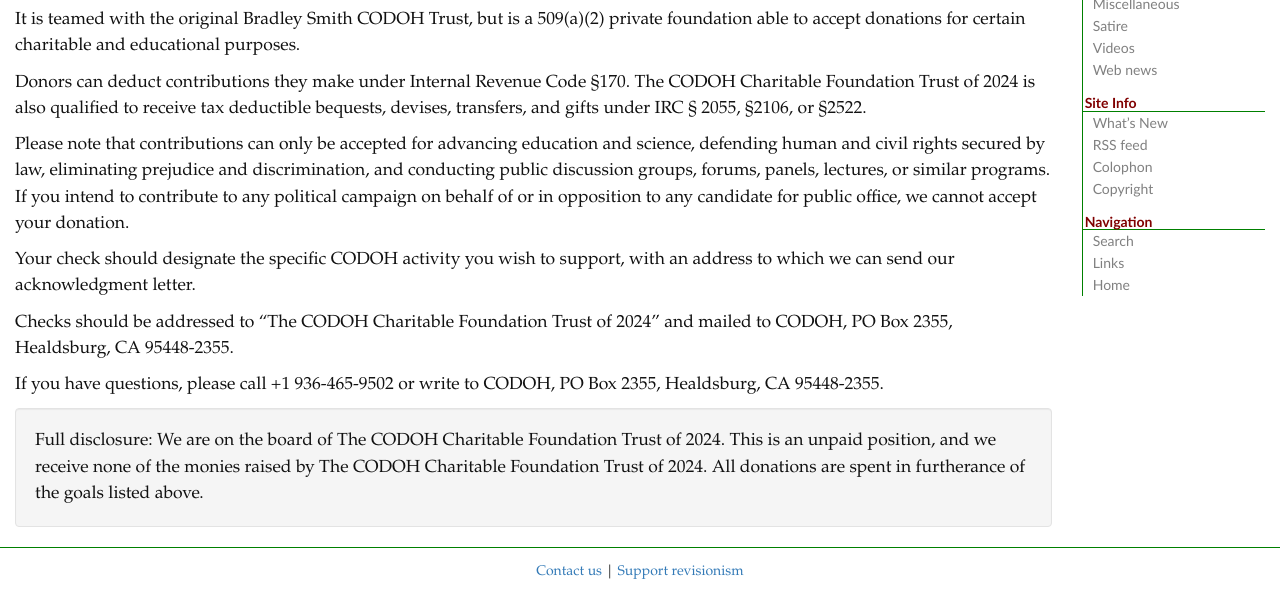
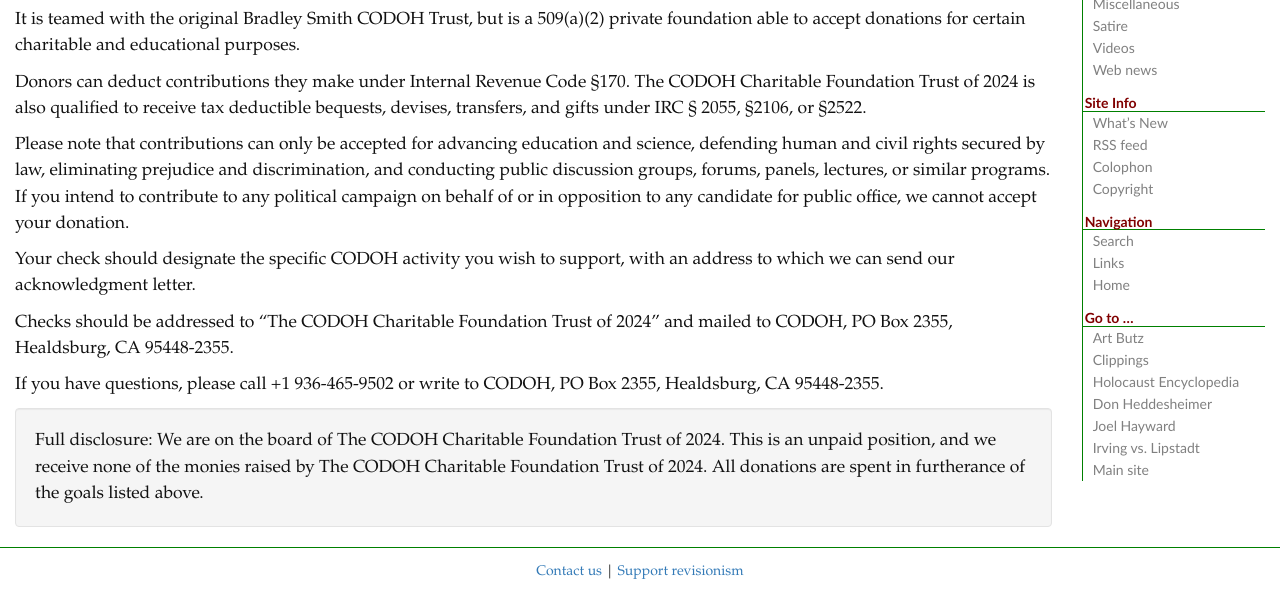
Before and after one commit to webb-wanderer/irving, a plain HTML site: page support-revisionism.html in a window 1280 px wide. Shown: the part 211-803 px from the top of the page. Drawn offline with nearby package versions, Linux system fonts and the light colour scheme.

Commit message:
Update support-revisionism.html

```diff
--- a/support-revisionism.html
+++ b/support-revisionism.html
@@ -57,6 +57,10 @@
 				Navigation
 			</h4>
 			<a id="search" href="http://www.historiography-project.com/search.php" title="Search the HHP site">Search</a> <a id="links" href="http://www.historiography-project.com/top/links.php" title="Holocaust-related websites">Links</a> <a id="home" href="http://www.historiography-project.com/index.php" title="Back to the main HHP page">Home</a>
+			<h4>
+				Go to &hellip;
+			</h4>
+			<a href="https://art-butz.historiography-project.com">Art Butz</a> <a href="https://www.historiography-project.org">Clippings</a> <a href="https://encyclopedia.historiography-project.com">Holocaust Encyclopedia</a> <a href="https://don-heddesheimer.historiography-project.com">Don Heddesheimer</a> <a href="https://joel-hayward.historiography-project.com">Joel Hayward</a> <a href="https://irving-v-lipstadt.historiography-project.com">Irving vs. Lipstadt</a> <a href="https://www.historiography-project.com">Main site</a>
 		</nav>
 <!-- /.col-md-2 -->
 	</div>
```
